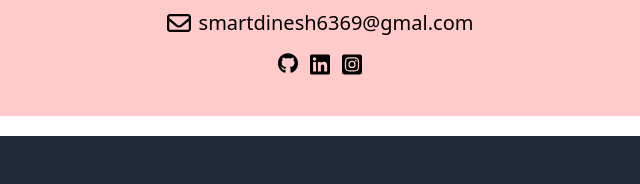
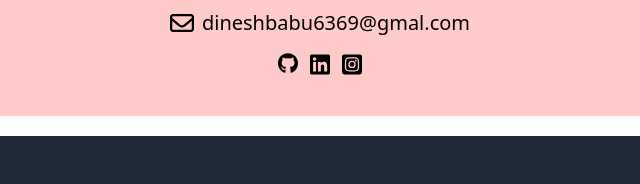
Before and after one commit to Dineshrockyy/my-portfolio, a website: page index.html in a window 1280 px wide. Shown: the part 3164-3348 px from the top of the page, 320-960 px from the left. Drawn offline with Linux system fonts and the light colour scheme.

Commit message:
edited email

```diff
--- a/index.html
+++ b/index.html
@@ -188,7 +188,7 @@
             </div>
             <div class="flex justify-center mt-2 md:mt-3">
                 <svg class="w-4 md:w-6" xmlns="http://www.w3.org/2000/svg" viewBox="0 0 512 512"><!--! Font Awesome Pro 6.2.1 by @fontawesome - https://fontawesome.com License - https://fontawesome.com/license (Commercial License) Copyright 2022 Fonticons, Inc. --><path d="M64 112c-8.8 0-16 7.2-16 16v22.1L220.5 291.7c20.7 17 50.4 17 71.1 0L464 150.1V128c0-8.8-7.2-16-16-16H64zM48 212.2V384c0 8.8 7.2 16 16 16H448c8.8 0 16-7.2 16-16V212.2L322 328.8c-38.4 31.5-93.7 31.5-132 0L48 212.2zM0 128C0 92.7 28.7 64 64 64H448c35.3 0 64 28.7 64 64V384c0 35.3-28.7 64-64 64H64c-35.3 0-64-28.7-64-64V128z"/></svg>
-                <p class="ml-2 text-sm md:text-xl">smartdinesh6369@gmal.com</p>
+                <p class="ml-2 text-sm md:text-xl">dineshbabu6369@gmal.com</p>
             </div>
             <div class="flex justify-center mt-1 md:mt-4 pb-5 md:pb-10">
                 <a href="https://github.com/Dineshrockyy" target="_blank">
```
